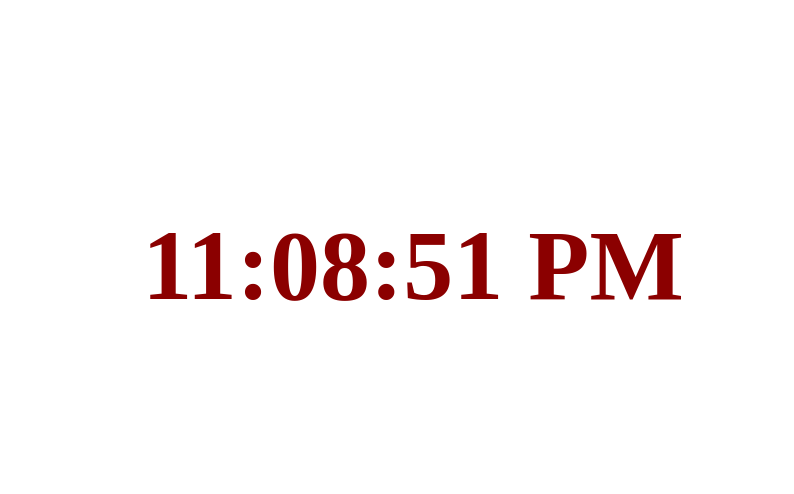
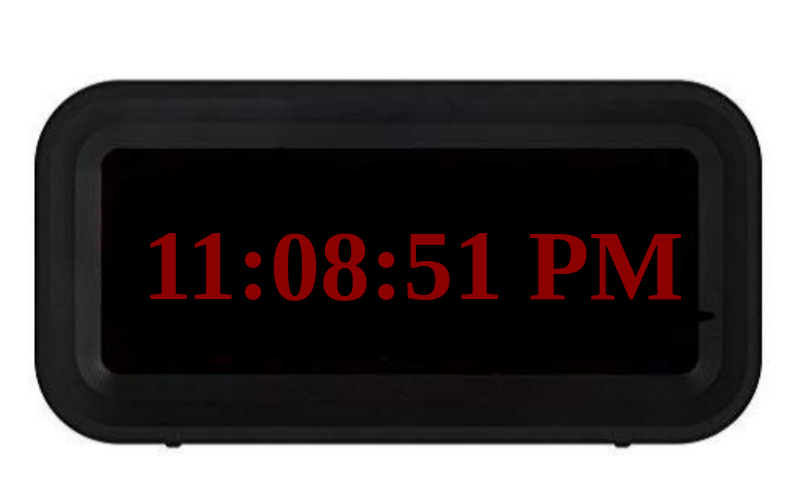
Before and after one commit to JonathanDMefford/digital-clock, a plain HTML site: page index.html in a window 1280 px wide. Shown: the whole page, without its empty margins (227-1021 px from the left). Drawn offline with Linux system fonts and the light colour scheme.

Commit message:
fix file path again

```diff
--- a/CSS/style.css
+++ b/CSS/style.css
@@ -4,7 +4,7 @@ html {
 }
 
 body {
-    background-image: url(img/digitalclock.jpg);
+    background-image: url(../img/digitalclock.jpg);
     background-repeat: no-repeat;
     background-position: center;
     background-size: 58%;
```
